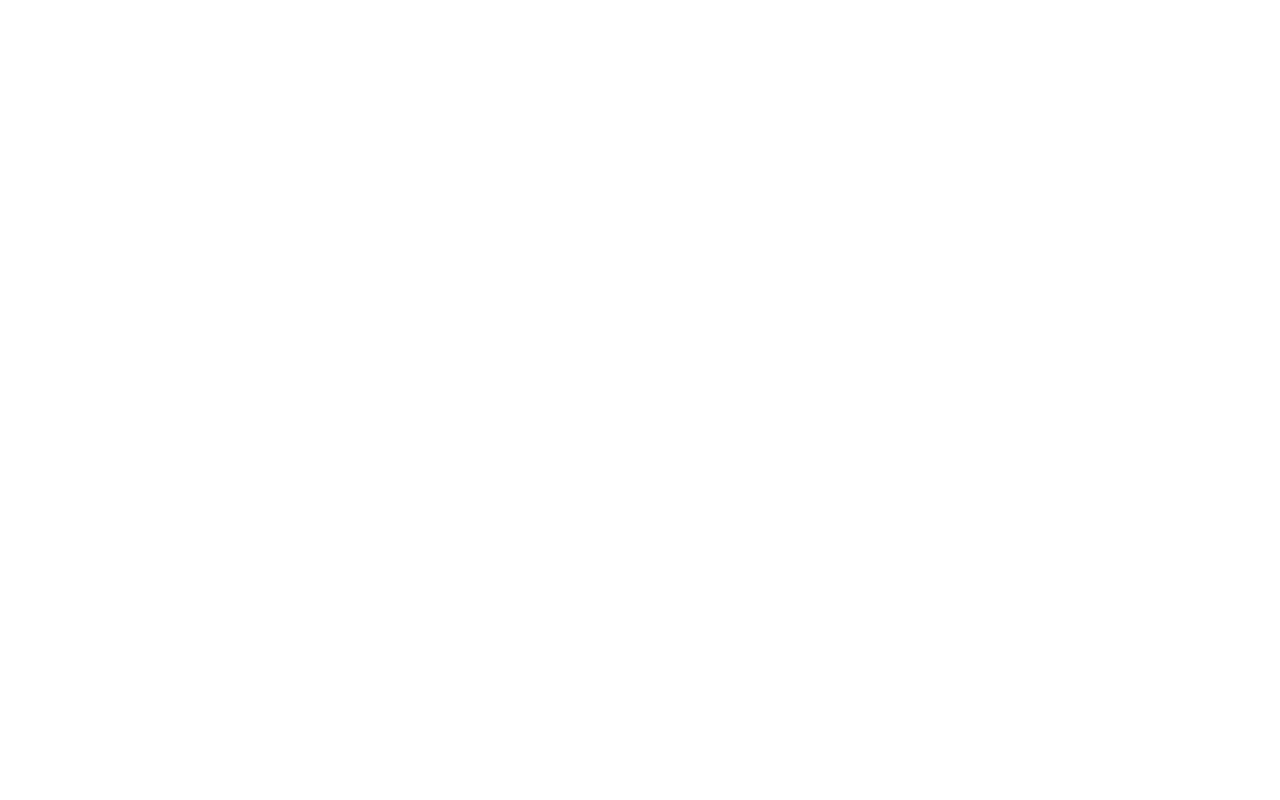
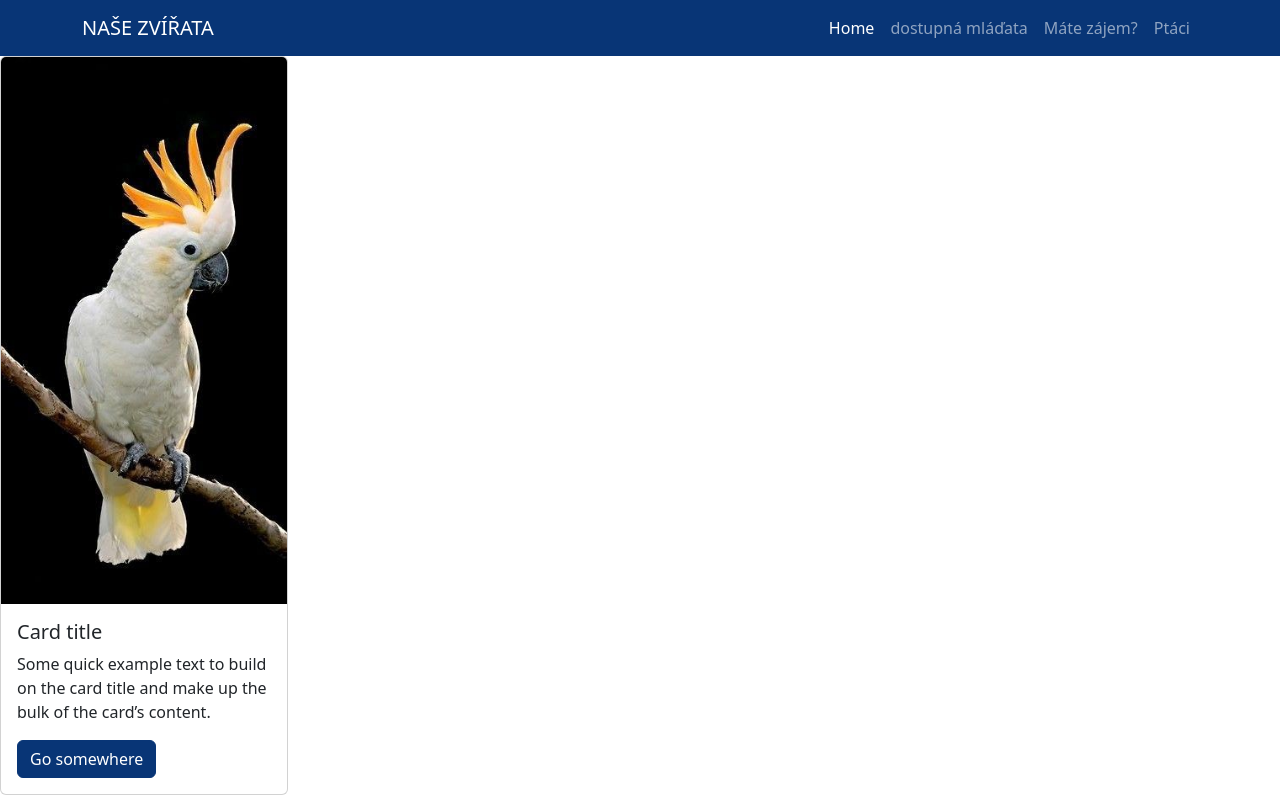
Before and after one commit to ullriska/zvirata, a plain HTML site: page zajem.html in a window 1280 px wide. Drawn offline with nearby package versions, Linux system fonts and the light colour scheme.

Commit message:
2stranka

```diff
--- a/css/style.css
+++ b/css/style.css
@@ -91,3 +91,10 @@
     background-color: #083576;
     width: 100%;
 }
+
+
+.fotopta{
+  display: flex;
+  justify-content: center;
+  gap: 20px;
+}
--- a/zajem.html
+++ b/zajem.html
@@ -9,6 +9,41 @@
     <link rel="stylesheet" href="css/style.css">
 </head>
 <body>
+ <nav class="navbar navbar-expand-md bg-primary" data-bs-theme="dark">
+        <div class="container">
+            <a class="navbar-brand" href="#">NAŠE ZVÍŘATA</a>
+            <button class="navbar-toggler" type="button" data-bs-toggle="collapse" data-bs-target="#navbarNav"
+                aria-controls="navbarNav" aria-expanded="false" aria-label="Toggle navigation">
+                <span class="navbar-toggler-icon"></span>
+            </button>
+            <div class="collapse navbar-collapse" id="navbarNav">
+                <ul class="navbar-nav ms-auto">
+                    <li class="nav-item">
+                        <a class="nav-link active" aria-current="page" href="#">Home</a>
+                    </li>
+                    <li class="nav-item">
+                        <a class="nav-link" href="#">dostupná mláďata</a>
+                    </li>
+                    <li class="nav-item">
+                        <a class="nav-link" href="zajem.html">Máte zájem?</a>
 
+                    </li>
+                    <li class="nav-item">
+                        <a class="nav-link" href="index.html">Ptáci</a>
+                    </li>
+                </ul>
+            </div>
+        </div>
+    </nav>
+
+   <div class="card" style="width: 18rem;">
+  <img src="foto/bila.jpeg" class="card-img-top" alt="...">
+  <div class="card-body">
+    <h5 class="card-title">Card title</h5>
+    <p class="card-text">Some quick example text to build on the card title and make up the bulk of the card’s content.</p>
+    <a href="#" class="btn btn-primary">Go somewhere</a>
+  </div>
+</div>
+    </div>
 </body>
 </html>
```
Also changed, not shown: index.html (+2 -1 lines), foto/adopce.jpeg (added), foto/bila.jpeg (added), foto/humminb.jpeg (added), foto/modrejp.jpeg (added).
